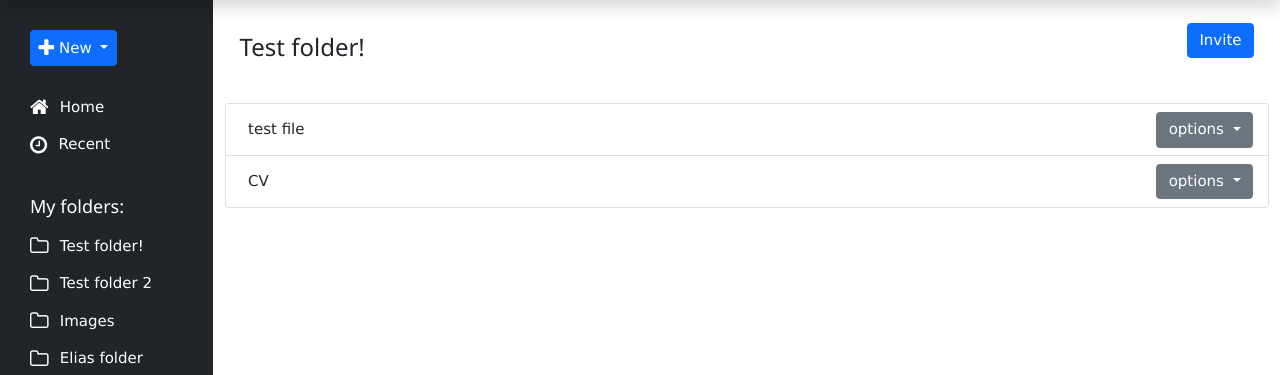
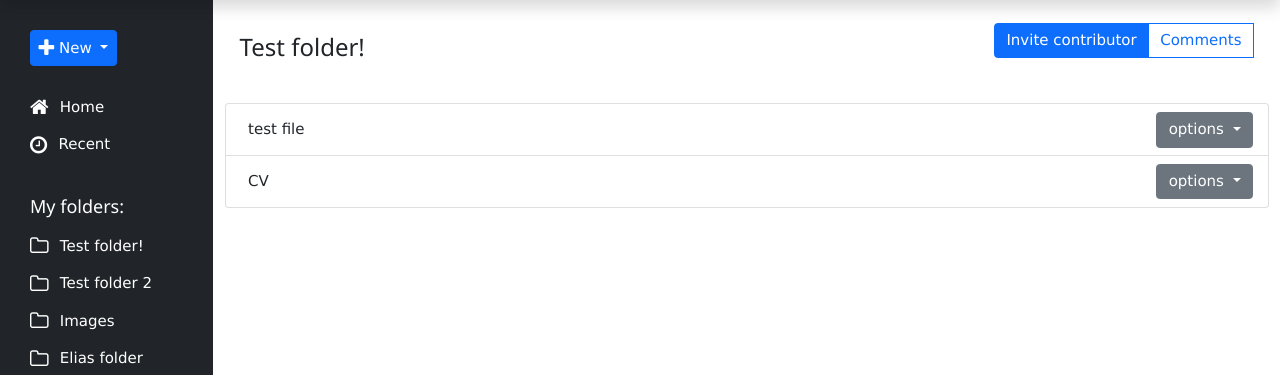
Before and after one commit to caio-ishikawa/sharely, a Django app: page /folder/1/ in a window 1280 px wide. Shown: the part 45-420 px from the top of the page. Run offline with Django 3.2, Linux system fonts and the light colour scheme; a user stored in the database is signed in; data comes from the database, SQL or seed files in the repository; both versions use the stored data as it was after the commit.

Commit message:
folder comment form

```diff
--- a/main/admin.py
+++ b/main/admin.py
@@ -1,5 +1,6 @@
 from django.contrib import admin
-from .models import File, Folder
+from .models import File, Folder, Comment
 
 admin.site.register(File)
 admin.site.register(Folder)
+admin.site.register(Comment)
--- a/main/forms.py
+++ b/main/forms.py
@@ -1,6 +1,6 @@
 from django import forms
 from django.forms import ModelForm
-from .models import File, Folder
+from .models import File, Folder, Comment
 
 
 class FileForm(ModelForm):
@@ -13,3 +13,8 @@ class FolderForm(ModelForm):
     class Meta:
         model = Folder
         fields = ('name', 'file',)
+
+class CommentForm(ModelForm):
+    class Meta:
+        model = Comment
+        fields = ('content',)
--- a/main/models.py
+++ b/main/models.py
@@ -24,3 +24,10 @@ class Folder(models.Model):
 class Link(models.Model):
     key = models.CharField(primary_key=True, max_length=50)
     folder = models.ForeignKey(Folder, unique=True, on_delete=models.CASCADE)
+
+
+class Comment(models.Model):
+    comment_folder = models.ForeignKey(Folder, related_name='comments', on_delete=models.CASCADE)
+    comment_user = models.ForeignKey(User, on_delete=models.CASCADE)
+    content = models.CharField(max_length=500)
+    date = models.DateField(auto_now_add=True)
--- a/main/templates/main/folder.html
+++ b/main/templates/main/folder.html
@@ -1,6 +1,8 @@
 {% extends 'base.html' %}
 
 {% block content %}
+{% load static %}
+<script src="{% static 'LoadComments.js' %}"></script>
 <div class="container-fluid">
     <div class="row flex-nowrap">
         <div class="col-auto col-md-3 col-xl-2 px-sm-2 px-0 bg-dark">
@@ -66,11 +68,12 @@
                     <ul class="list-group list-group-flush">
                         <li class="list-group-item d-flex justify-content-between align-items-start">
                             <h3>{{folder.name}}</h3>
-                            <div class="my-auto">
+                            <div class="btn-group" role="group">
                                 <!-- Button trigger modal -->
-                                <button type="button" class="btn btn-primary mb-3 my-auto" data-bs-toggle="modal" data-bs-target="#exampleModal">
-                                    Invite
+                                <button type="button" class="btn btn-primary mb-3 my-auto" data-bs-toggle="modal" data-bs-target="#exampleModal" aria-label="Basic">
+                                    Invite contributor
                                 </button>
+                                <button onclick="loadComments()" class="btn btn-outline-primary mb-3 my-auto">Comments</button>
 
                                 <!-- Modal -->
                                 <div class="modal fade" id="exampleModal" tabindex="-1" aria-labelledby="exampleModalLabel" aria-hidden="true">
@@ -138,4 +141,5 @@
 </div>
 
 
+
 {% endblock %}
--- a/main/views.py
+++ b/main/views.py
@@ -3,7 +3,7 @@ from django.contrib.auth.forms import UserCreationForm, AuthenticationForm
 from django.contrib.auth import login, logout, authenticate
 from django.contrib.auth.models import User
 from .models import File, Folder
-from .forms import FileForm, FolderForm
+from .forms import FileForm, FolderForm, CommentForm
 from django.http import HttpResponseRedirect
 
 def homepage(request):
@@ -70,10 +70,18 @@ def deleteFile(request, pk):
     return HttpResponseRedirect(request.META.get('HTTP_REFERER'))
 
 
-
 def folderView(request, pk):
     all_folders = Folder.objects.all()
     folders =  Folder.objects.filter(pk=pk)
+    form = CommentForm(request.POST)
+
+    if form.is_valid():
+        instance = form.save(commit=False)
+        instnace.comment_user = request.user
+        instance.comment_folder = folders
+        instance.save()
+        return HttpResponseRedirect(request.META.get('HTTP_REFERER'))
+
     return render(request, 'main/folder.html', {'folders':folders, 'all_folders':all_folders})
 
 
--- a/sharely/settings.py
+++ b/sharely/settings.py
@@ -119,7 +119,9 @@ USE_TZ = True
 # https://docs.djangoproject.com/en/3.0/howto/static-files/
 
 STATIC_URL = '/static/'
-STATIC_ROOT = os.path.join(BASE_DIR, 'static')
+STATICFILES_DIRS = (
+        os.path.join(BASE_DIR, 'static'),
+        )
 
 MEDIA_URL = '/media/'
 MEDIA_ROOT = os.path.join(BASE_DIR, 'media')
--- /dev/null
+++ b/static/LoadComments.js
@@ -0,0 +1,7 @@
+const loadComments = () => {
+    console.log('works')
+}
+
+
+
+/// create DOM elements for comment form as well as show comment in a retractable div ///
```
Also changed, not shown: db.sqlite3, main/migrations/0007_comment.py (added), 5 other files.
